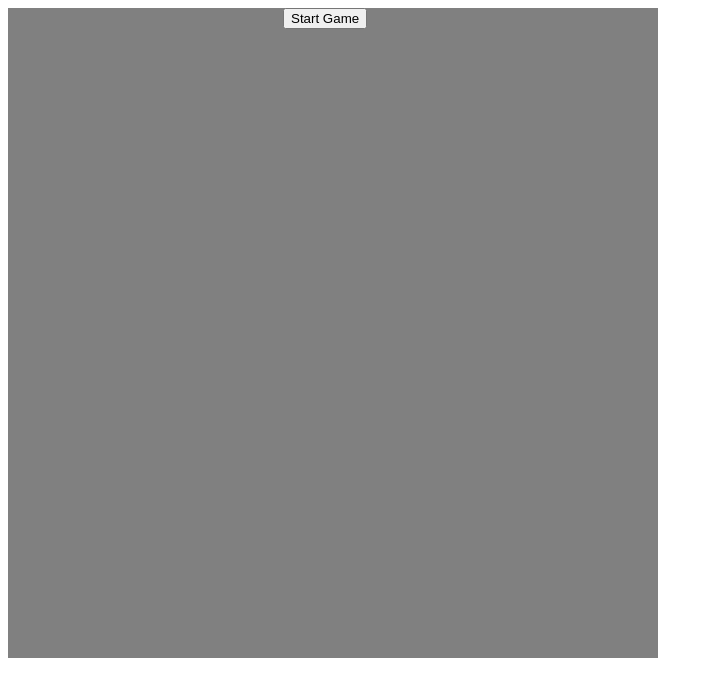
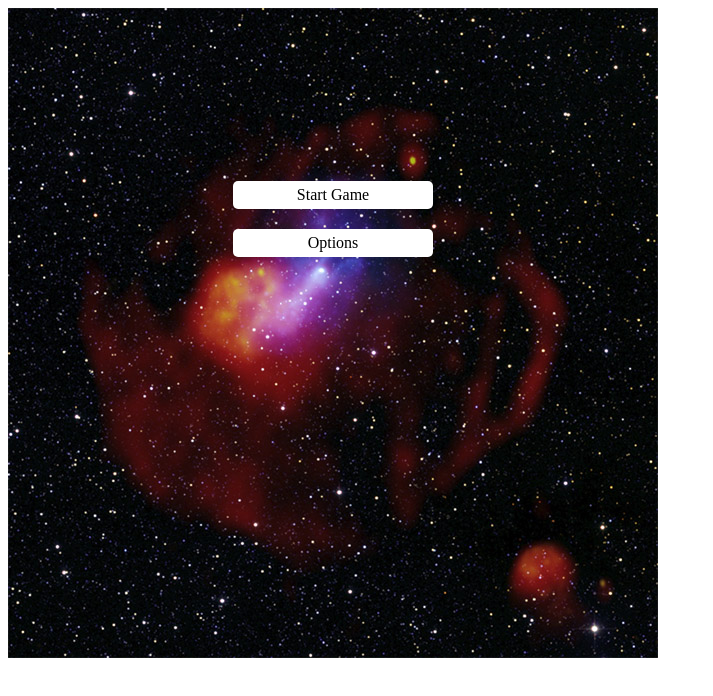
Before and after one commit to Chebotarev/Asteroids, a plain HTML site: page html/index.html in a window 1280 px wide. Shown: the top 696 px of the page, without its empty margins (0-713 px from the left). Drawn offline with nearby package versions, Linux system fonts and the light colour scheme.

Commit message:
Improve menu button styling

```diff
--- a/css/master.css
+++ b/css/master.css
@@ -10,23 +10,38 @@
 }
 
 .menu-container {
-  background-color: grey;
+  background-image: url(../src/space.jpg);
   position: relative;
   margin: 0 auto;
   width: inherit;
   height: inherit;
 }
 
-ul.menu-buttons {
+div.menu-container ul.menu-buttons {
   padding: 0;
   position: relative;
+  top: 25%;
 }
 
 ul.menu-buttons li {
   list-style-type: none;
   margin: 0 auto;
+  width: 200px;
+  padding-top: 10px;
+  padding-bottom: 10px;
+}
 
-  width: 100px;
+div.menu-button {
+  background-color: white;
+  cursor: pointer;
+  padding: 5px;
+  border-radius: 5px;
+  text-align: center;
+}
+
+div.menu-button:hover {
+  background-color: red;
+  color: white;
 }
 
 .hidden {
--- a/js/gameView.js
+++ b/js/gameView.js
@@ -16,7 +16,7 @@
 
   GameView.prototype.start = function () {
     this.bindKeyHandlers();
-    // debugger
+    // this.captureMouse();
     this.$menu.addClass('hidden');
     var background = new Image();
     background.src = '../src/space.jpg'
@@ -31,6 +31,10 @@
     }).bind(this), 1000 / 60)
   };
 
+  // GameView.prototype.captureMouse = function () {
+  //
+  // };
+
   GameView.prototype.bindKeyHandlers = function () {
     var that = this;
     var sensitivity = 0.5;
--- a/js/menu.js
+++ b/js/menu.js
@@ -1,10 +1,13 @@
 $.Menu = function (el, gameView) {
   this.$el = $(el);
   this.createButton("Start Game", gameView.start.bind(gameView));
+  this.createButton("Options", function () {
+    console.log("Not Implemented!")
+  });
 };
 
 $.Menu.prototype.createButton = function (text, callback) {
-  var $button = $('<button>').addClass('menu-button').text(text);
+  var $button = $('<div>').addClass('menu-button').text(text);
   $button.on("click", callback);
   $('<li>').append($button).appendTo(this.$el);
 };
```
